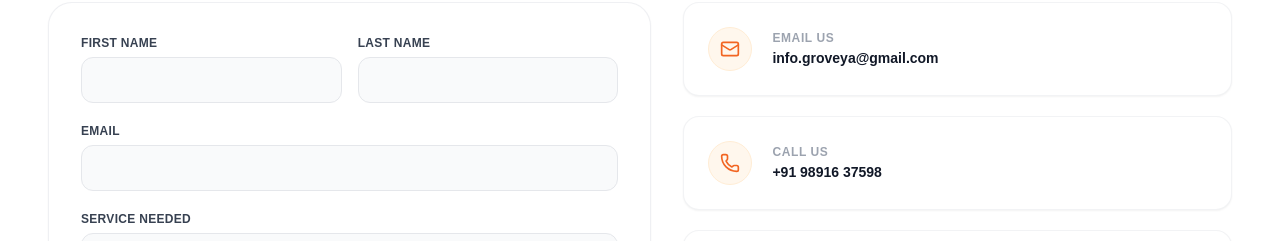
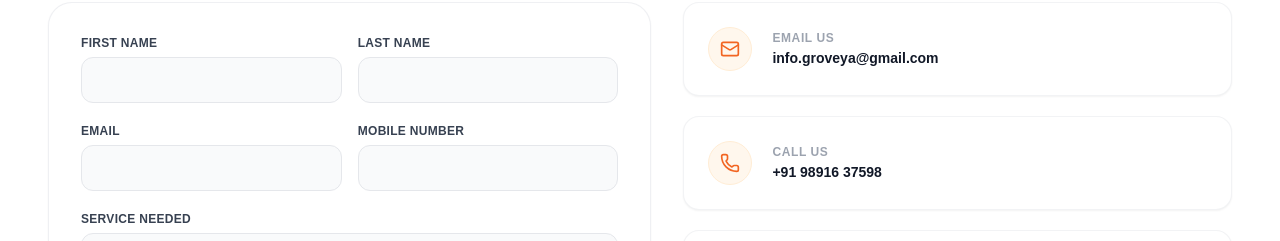
Before and after one commit to CodHemantE/groveya, a React (Vite) app: page / in a window 1280 px wide. Shown: the part 7840-8081 px from the top of the page. Built offline with nearby package versions, Linux system fonts and the light colour scheme.

Commit message:
Add Mobile Number input field to contact form

```diff
--- a/src/App.tsx
+++ b/src/App.tsx
@@ -145,6 +145,7 @@ export default function App() {
     firstName: '',
     lastName: '',
     email: '',
+    mobile: '',
     service: '',
     message: ''
   })
@@ -174,6 +175,7 @@ export default function App() {
         body: JSON.stringify({
           Name: `${formData.firstName} ${formData.lastName}`.trim(),
           Email: formData.email,
+          Mobile: formData.mobile,
           Service: formData.service,
           Message: formData.message,
           _cc: "singhhemant9801@gmail.com",
@@ -187,6 +189,7 @@ export default function App() {
           firstName: '',
           lastName: '',
           email: '',
+          mobile: '',
           service: '',
           message: ''
         })
@@ -1097,6 +1100,7 @@ export default function App() {
                 </div>
               </div>
 
+              <div className="grid grid-cols-1 sm:grid-cols-2 gap-4">
                 <div className="flex flex-col gap-1.5">
                   <label className="text-xs font-bold text-gray-700 uppercase tracking-wide">Email</label>
                   <input
@@ -1107,6 +1111,18 @@ export default function App() {
                     required
                     className="bg-gray-50 border border-gray-200 rounded-xl px-4 py-3 text-sm focus:border-gray-400 focus:bg-white transition-all text-gray-900"
                   />
+                </div>
+                <div className="flex flex-col gap-1.5">
+                  <label className="text-xs font-bold text-gray-700 uppercase tracking-wide">Mobile Number</label>
+                  <input
+                    type="tel"
+                    name="mobile"
+                    value={formData.mobile}
+                    onChange={handleInputChange}
+                    required
+                    className="bg-gray-50 border border-gray-200 rounded-xl px-4 py-3 text-sm focus:border-gray-400 focus:bg-white transition-all text-gray-900"
+                  />
+                </div>
               </div>
 
               <div className="flex flex-col gap-1.5">
```
Lines whose indentation alone changed are shown as unchanged.
